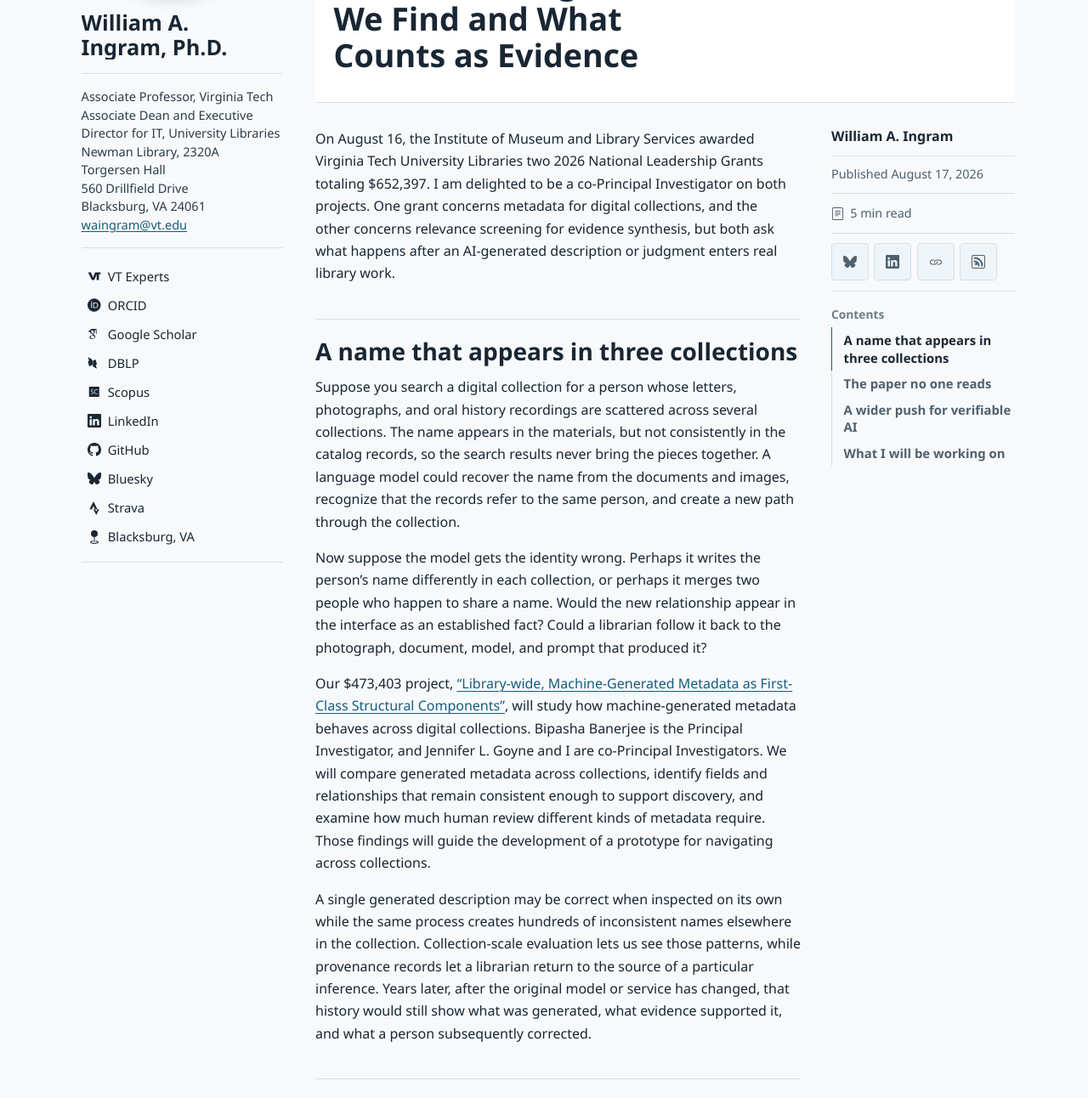
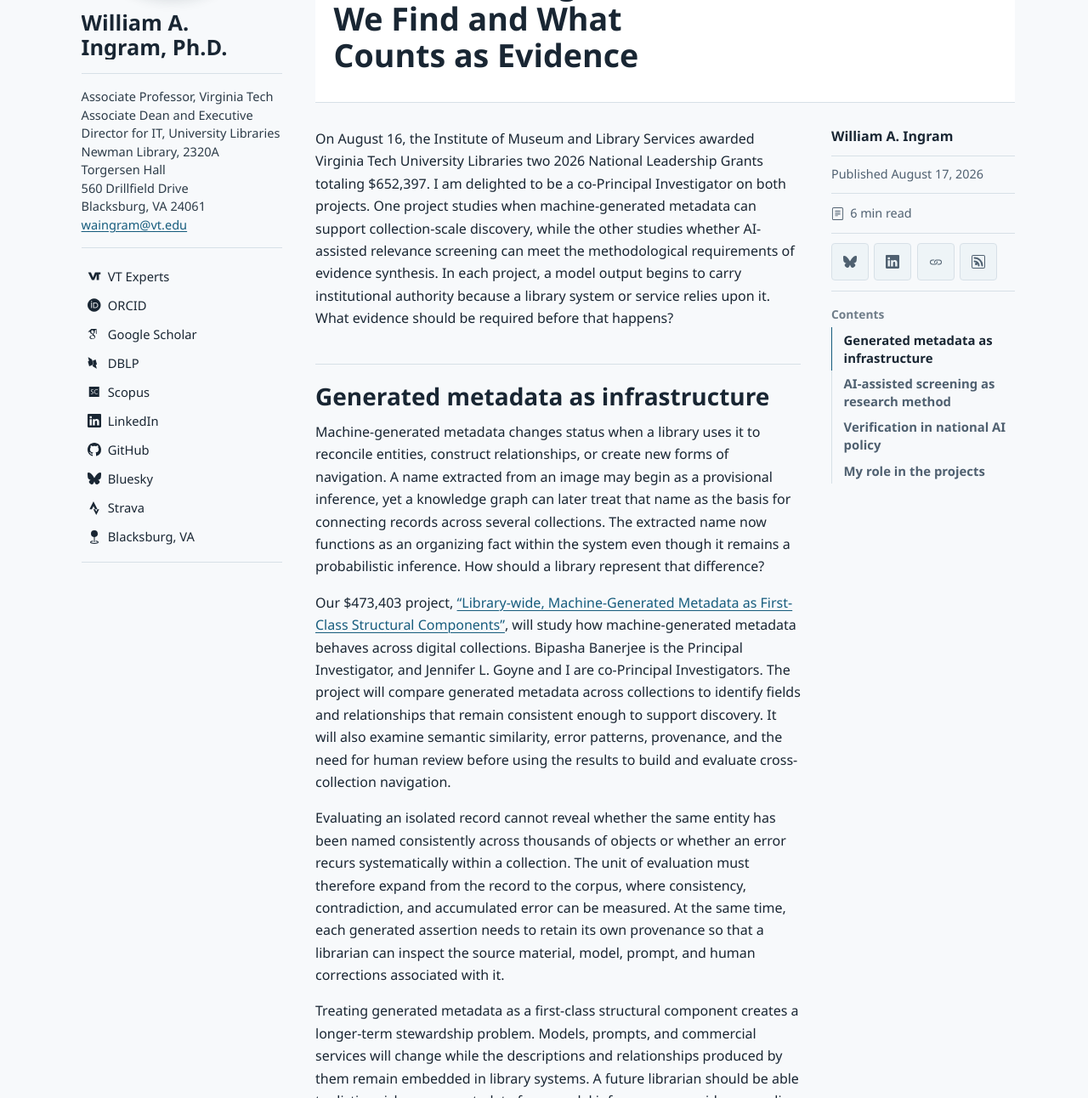
Before and after one commit to waingram/waingram.github.io, a Jekyll site: the page built from _posts/2026-08-17-two-new-imls-grants-for-auditable-ai-in-library-work.md, in a window 1280 px wide and 1400 px high, scrolled down 207 px, cut to the strip 108-1400 px from the top of the window. Shown: the whole strip at 85% size. Built offline with Jekyll 4.4.1, drawn with Linux system fonts in a browser that asks for light colours; some web fonts are replaced; some of the changed text lies outside the part shown.

Commit message:
Raise intellectual register of IMLS post

```diff
--- a/_posts/2026-08-17-two-new-imls-grants-for-auditable-ai-in-library-work.md
+++ b/_posts/2026-08-17-two-new-imls-grants-for-auditable-ai-in-library-work.md
@@ -7,43 +7,45 @@ tags: [AI, Digital Libraries, Evidence Synthesis, Metadata, IMLS]
 ---
 On August 16, the Institute of Museum and Library Services awarded Virginia Tech University Libraries two 2026 National Leadership Grants totaling $652,397.
 I am delighted to be a co-Principal Investigator on both projects.
-One grant concerns metadata for digital collections, and the other concerns relevance screening for evidence synthesis, but both ask what happens after an AI-generated description or judgment enters real library work.
+One project studies when machine-generated metadata can support collection-scale discovery, while the other studies whether AI-assisted relevance screening can meet the methodological requirements of evidence synthesis.
+In each project, a model output begins to carry institutional authority because a library system or service relies upon it.
+What evidence should be required before that happens?
 
-## A name that appears in three collections
+## Generated metadata as infrastructure
 
-Suppose you search a digital collection for a person whose letters, photographs, and oral history recordings are scattered across several collections.
-The name appears in the materials, but not consistently in the catalog records, so the search results never bring the pieces together.
-A language model could recover the name from the documents and images, recognize that the records refer to the same person, and create a new path through the collection.
-
-Now suppose the model gets the identity wrong.
-Perhaps it writes the person's name differently in each collection, or perhaps it merges two people who happen to share a name.
-Would the new relationship appear in the interface as an established fact?
-Could a librarian follow it back to the photograph, document, model, and prompt that produced it?
+Machine-generated metadata changes status when a library uses it to reconcile entities, construct relationships, or create new forms of navigation.
+A name extracted from an image may begin as a provisional inference, yet a knowledge graph can later treat that name as the basis for connecting records across several collections.
+The extracted name now functions as an organizing fact within the system even though it remains a probabilistic inference.
+How should a library represent that difference?
 
 Our $473,403 project, ["Library-wide, Machine-Generated Metadata as First-Class Structural Components"](https://www.imls.gov/grants/awarded/lg-259840-ols-26), will study how machine-generated metadata behaves across digital collections.
 Bipasha Banerjee is the Principal Investigator, and Jennifer L. Goyne and I are co-Principal Investigators.
-We will compare generated metadata across collections, identify fields and relationships that remain consistent enough to support discovery, and examine how much human review different kinds of metadata require.
-Those findings will guide the development of a prototype for navigating across collections.
+The project will compare generated metadata across collections to identify fields and relationships that remain consistent enough to support discovery.
+It will also examine semantic similarity, error patterns, provenance, and the need for human review before using the results to build and evaluate cross-collection navigation.
 
-A single generated description may be correct when inspected on its own while the same process creates hundreds of inconsistent names elsewhere in the collection.
-Collection-scale evaluation lets us see those patterns, while provenance records let a librarian return to the source of a particular inference.
-Years later, after the original model or service has changed, that history would still show what was generated, what evidence supported it, and what a person subsequently corrected.
+Evaluating an isolated record cannot reveal whether the same entity has been named consistently across thousands of objects or whether an error recurs systematically within a collection.
+The unit of evaluation must therefore expand from the record to the corpus, where consistency, contradiction, and accumulated error can be measured.
+At the same time, each generated assertion needs to retain its own provenance so that a librarian can inspect the source material, model, prompt, and human corrections associated with it.
 
-## The paper no one reads
+Treating generated metadata as a first-class structural component creates a longer-term stewardship problem.
+Models, prompts, and commercial services will change while the descriptions and relationships produced by them remain embedded in library systems.
+A future librarian should be able to distinguish source metadata from model inference, reconsider an earlier decision, and regenerate or remove the derived structure without reconstructing its history from scratch.
 
-A systematic review often begins with thousands of titles and abstracts retrieved from several databases.
-Reviewers compare each record with the review's eligibility criteria, and only the studies that survive screening move forward for full-text review and analysis.
-If an AI model confidently excludes a relevant paper at this stage, the researchers may never discover what was lost.
+## AI-assisted screening as research method
 
-What would another researcher need in order to challenge that exclusion?
-The final include-or-exclude label would not reveal which model version was used, how the criteria were expressed in the prompt, or whether the same record received a different answer on another run.
-Without those details, rerunning the review may produce a different evidence base without explaining why.
+Evidence synthesis depends on a documented chain of decisions that begins with the research question and search strategy and continues through screening, appraisal, and synthesis.
+Relevance screening determines which studies can contribute evidence to the final result, so an AI recommendation at this stage becomes part of the research method.
+A false exclusion removes a relevant study before the review team examines its evidence and may leave no visible indication that anything is missing.
+
+Language-model recommendations may vary with the model version, prompt, parameter settings, input format, or repeated execution of the same workflow.
+What does it mean to reproduce the selection process if the same record can receive a different answer on the next run?
+A final include-or-exclude label offers no way to investigate that difference because it omits the conditions under which the judgment was produced.
 
 [PRISMA 2020](https://doi.org/10.1136/bmj.n71) asks systematic reviewers to report how studies moved through the selection process, including any automation tools used along the way.
 The Royal Society and the Academy of Medical Sciences also include transparent study selection among their [principles of good evidence synthesis](https://royalsociety.org/-/media/policy/projects/evidence-synthesis/principles-for-good-evidence-synthesis-for-policy.pdf).
-An AI screening decision therefore belongs in the account of how the research was conducted, alongside the search strategy and eligibility criteria.
+An AI screening decision belongs in the account of how the research was conducted because another researcher needs to understand how each study entered or left the evidence base.
 
-The international [Responsible use of AI in evidence SynthEsis initiative](https://doi.org/10.17605/OSF.IO/FWAUD), known as RAISE, gives developers and evidence synthesists more specific guidance.
+The international [Responsible use of AI in evidence SynthEsis initiative](https://doi.org/10.17605/OSF.IO/FWAUD), known as RAISE, divides responsibility for AI-assisted evidence synthesis across developers, users, and institutions.
 Its [guidance for developers](https://osf.io/fwaud/files/d6phz) calls for representative evaluation data, careful measurement of recall, documented prompts and settings, repeated tests of variable outputs, and public reporting of limitations.
 The companion [guidance for users and institutions](https://osf.io/fwaud/files/y5aqg) asks whether a tool fits a particular review, whether its validation can be reproduced, and whether its performance may change.
 Cochrane, the Campbell Collaboration, JBI, and the Collaboration for Environmental Evidence endorsed the RAISE framework in a 2025 [joint position statement](https://doi.org/10.1186/s13750-025-00374-5) that retains human responsibility for AI-assisted judgments and calls for transparent reporting.
@@ -52,15 +54,14 @@ Our $178,994 project, ["Auditable AI Workflows for Evidence Synthesis Library Se
 Bipasha Banerjee is the Principal Investigator, and C. Cozette Comer and I are co-Principal Investigators.
 We will work with evidence-synthesis library professionals to study model behavior, develop a prototype and instruction manual, and test the workflow in the context of the services librarians provide to research teams.
 
-The experiments will measure how often relevant studies survive screening and how much the recommendations change across models, prompts, and repeated runs.
-The prototype will retain the model input, instructions, version, settings, output, and subsequent human decision for each record.
-Professionals from services such as [Evidence Synthesis Services at Virginia Tech](https://guides.lib.vt.edu/SRMA/home) will then use the prototype and show us where the audit trail helps, where it interrupts the review, and where human judgment arrives too late.
+Controlled experiments will measure how often relevant studies survive screening and how recommendations change across models, prompts, and repeated runs.
+Those results will inform a prototype that retains the model input, instructions, version, settings, output, and subsequent human decision for each record.
+Evidence-synthesis professionals from services such as [Evidence Synthesis Services at Virginia Tech](https://guides.lib.vt.edu/SRMA/home) will use the prototype and evaluate whether its audit trail supports an actual review.
 
-A benchmark can reveal poor recall or unstable decisions, but it cannot show whether a librarian can explain the workflow to a research team or incorporate it into a review.
-A focus group can expose those practical problems, but it cannot tell us whether the model repeatedly excludes relevant studies.
-Would either result, by itself, justify recommending that another library adopt the workflow?
+A workflow may fit comfortably into an existing service while repeatedly excluding relevant studies, or it may perform well against a benchmark while leaving librarians unable to explain its decisions to a research team.
+An adoption recommendation must account for both methodological performance and the professional setting in which the workflow will be used.
 
-## A wider push for verifiable AI
+## Verification in national AI policy
 
 The White House report [*Science: A New Golden Age*](https://www.whitehouse.gov/wp-content/uploads/2026/07/Science-A-New-Golden-Age.pdf) warns that AI can increase the production of plausible scientific claims faster than the research system can verify them.
 The report calls for documented methods, interoperable systems, open interfaces, and machine-auditable replication packages so that verification capacity grows alongside generation capacity.
@@ -68,14 +69,15 @@ The report calls for documented methods, interoperable systems, open interfaces,
 [America's AI Action Plan](https://www.whitehouse.gov/wp-content/uploads/2025/07/Americas-AI-Action-Plan.pdf) calls for mission-specific measures, realistic testbeds, stronger evaluation science, and collaboration between technical researchers and practitioners who understand the work being automated.
 It also supports open-weight models for rigorous academic experiments in which researchers need direct access to the model and control over its deployment to explain a result.
 
-Our proposals predate *Science: A New Golden Age*, so the report did not shape their design.
-Can generated descriptions and relationships be traced back to their sources, and can model judgments be inspected before they alter the evidence available to a review?
+Our proposals predate *Science: A New Golden Age*, so the report did not shape their design, but both projects study forms of verification that the report places alongside increased generation capacity.
+Generated descriptions and relationships must remain traceable to their sources, and model judgments must be open to inspection before they alter the evidence available to a review.
 
-## What I will be working on
+## My role in the projects
 
 I will be working mostly on research design, evaluation, auditability, reproducibility, and ways other library systems might reuse what we learn.
 The evidence-synthesis project also extends my research on [how disagreement among language models changes relevance judgments and retrieval outcomes](https://arxiv.org/abs/2507.02139), since disagreement may reveal where a single relevance label conceals uncertainty that a reviewer ought to see.
 
-When AI changes a description or removes a study, will the people who rely on the result be able to see what changed, why it changed, and whether it should stand?
+Models can already generate descriptions and relevance labels.
+Under what conditions should those outputs be allowed to govern what researchers can discover and what an evidence synthesis can claim?
 
 The IMLS award records provide additional information about [the machine-generated metadata project](https://www.imls.gov/grants/awarded/lg-259840-ols-26) and [the evidence-synthesis project](https://www.imls.gov/grants/awarded/lg-259841-ols-26).
```
